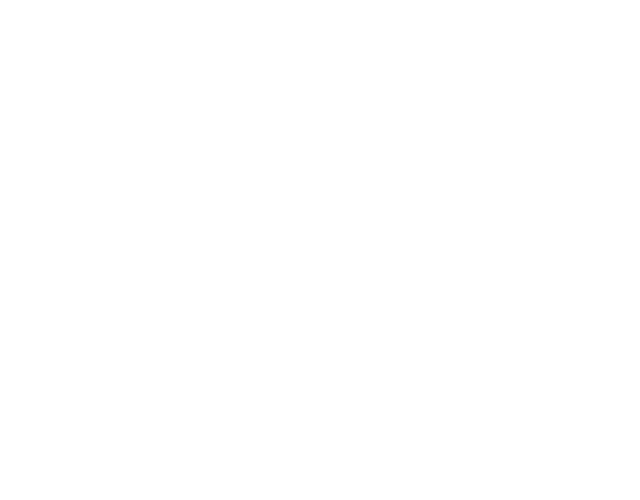
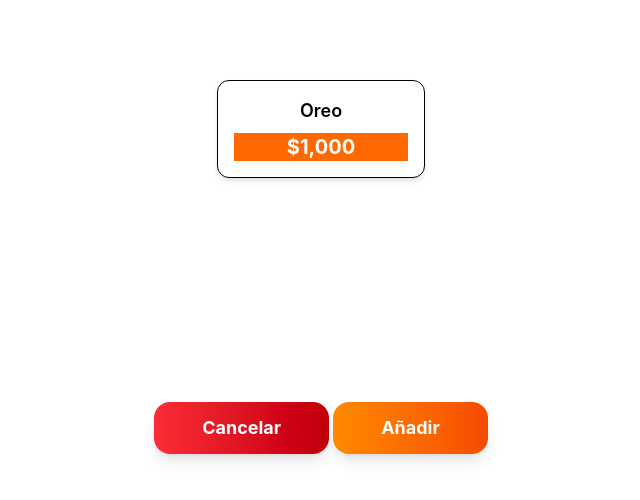
Before and after one commit to palavecino12/Zapi, a React (Vite) app in the folder frontend/: page /cart in a window 1280 px wide. Shown: the top 500 px of the page, without its empty margins (319-959 px from the left). Built offline with nearby package versions, Linux system fonts and the light colour scheme.

Commit message:
Realize la pantalla de ViewInfo

```diff
--- a/frontend/src/App.tsx
+++ b/frontend/src/App.tsx
@@ -1,4 +1,7 @@
+import ViewInfo from "./pages/client/ViewInfo";
+
 function App() {
+  return <ViewInfo />;
 }
 
-export default App
+export default App;
--- a/frontend/src/pages/client/ViewInfo.tsx
+++ b/frontend/src/pages/client/ViewInfo.tsx
@@ -0,0 +1,24 @@
+import ProductDetails from "./components/ProductDetails";
+import { Button } from "../../components/Button";
+
+const ViewInfo = () => {
+  return (
+  <div className="flex flex-col items-center mt-20 gap-6">
+
+    {/* Card */}
+    <ProductDetails nombre="Oreo" precio={1000} />
+
+    {/* Botones */}
+    <div className="flex gap-1 mt-50">
+
+        <Button variant="secundario">Cancelar</Button>
+
+        <Button variant="primario">Añadir</Button>
+
+    </div>
+
+  </div>
+);
+};
+
+export default ViewInfo;
```
